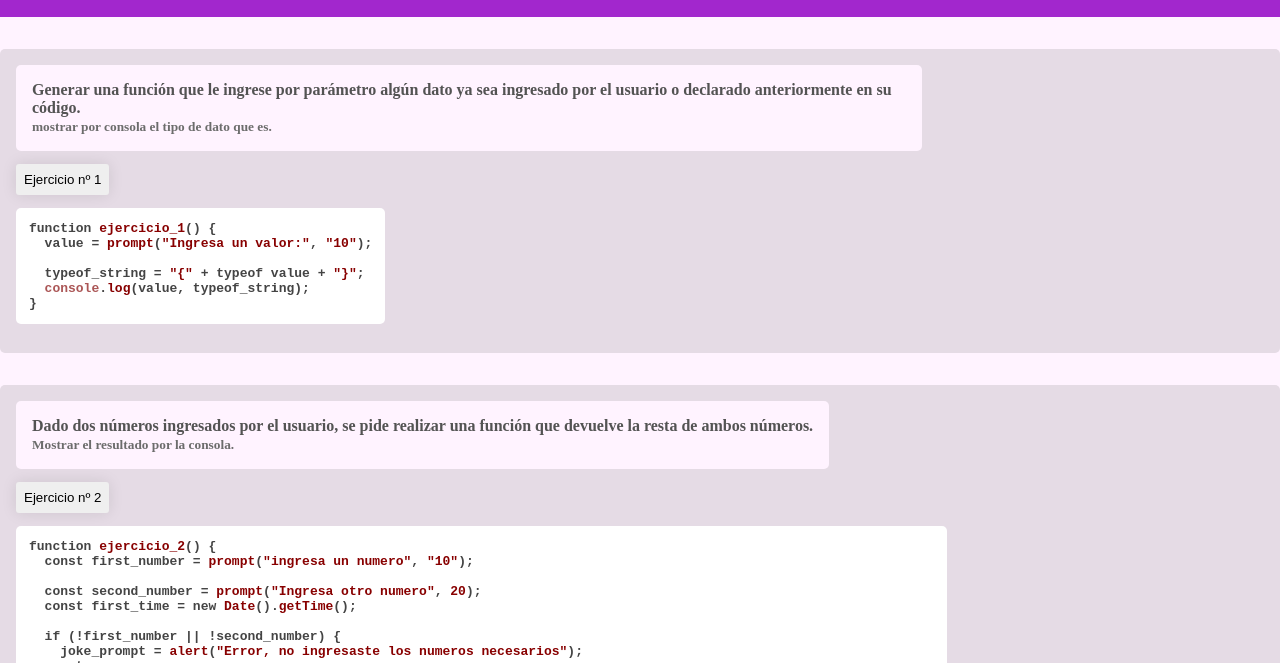
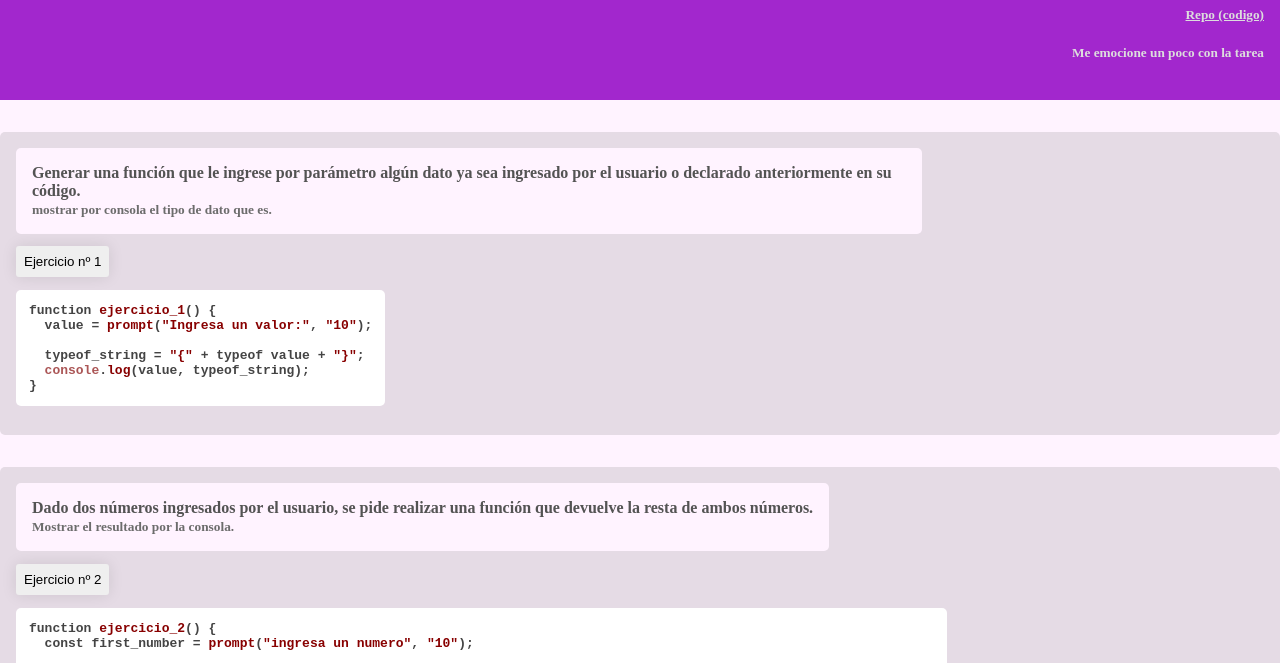
Before and after one commit to thiagosch/arg_prog_class_3, a plain HTML site: page index.html in a window 1280 px wide. Shown: the part 100-763 px from the top of the page. Drawn offline with nearby package versions, Linux system fonts and the light colour scheme.

Commit message:
added repo link

```diff
--- a/index.html
+++ b/index.html
@@ -39,7 +39,7 @@
         background: #ffff !important;
         transition: 0.2s;
       }
-      #header{
+      #header {
         background: #a227cd;
         color: rgb(221, 221, 221);
         margin: 0;
@@ -48,11 +48,10 @@
         margin: 0;
         display: inline-block;
         padding: 1rem;
-        background:hsla(284, 62%, 85%, 0.193);
+        background: hsla(284, 62%, 85%, 0.193);
         margin-left: 5rem;
         margin-top: 1rem;
         border-radius: 3px;
-
       }
       .text_container {
         max-width: 70%;
@@ -68,10 +67,18 @@
         display: block;
         padding: 1rem;
       }
-      small{
-        color:rgb(108, 108, 108);
+      .right_header {
+        text-align: right;
+        padding-right: 1rem;
+        padding-bottom: 1rem;
+        margin: 0;
       }
-
+      a {
+        color: rgb(221, 221, 221);
+      }
+      small {
+        color: rgb(108, 108, 108);
+      }
     </style>
   </head>
   <body>
@@ -79,7 +86,12 @@
       <div style="display: block">
         <h1 id="page_title">Clase 3 JavaScript</h1>
       </div>
-      <h5 style="text-align: right; padding-right: 1rem;padding-bottom: 1rem; margin:0">Me emocione un poco con la tarea</h5>
+      <div class="right_header">
+        <h5>
+          <a href="https://github.com/thiagosch/arg_prog_class_3">Repo (codigo)</a>
+        </h5>
+        <h5>Me emocione un poco con la tarea</h5>
+      </div>
     </div>
     <div>
       <div class="class_container">
```
